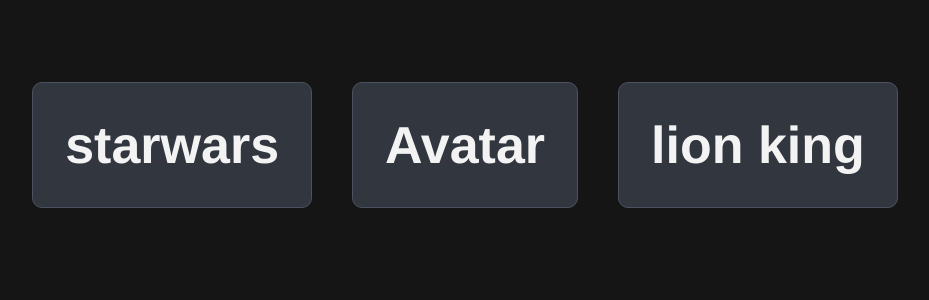
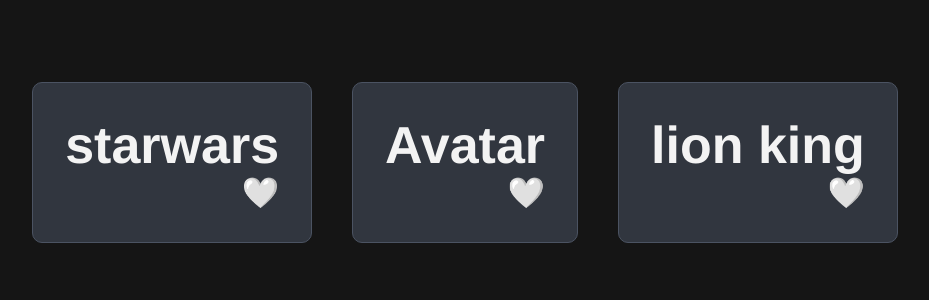
Before and after one commit to abdelelgendy/react-Movie-app, a React (Vite) app in the folder react-app/: page / in a window 1280 px wide. Shown: the top 300 px of the page, without its empty margins (175-1104 px from the left). Built offline with nearby package versions, Linux system fonts and the light colour scheme.

Commit message:
sue state for liking movie
- when the like button is pressed it will switch to 'liked'
- the hasliked state will be switched from false to true
- if the movie is liked the onlick will auto toggle beetwen like and liked based on if its liked or not liked

```diff
--- a/react-app/src/App.jsx
+++ b/react-app/src/App.jsx
@@ -2,16 +2,22 @@
 import './App.css'
 
 const Card=({title})=>{
+
+  const [hasLiked, setHasLiked] =useState(false);
+
+
   return(
     <div className='card'>
       <h2>{title}</h2>
+
+      <button onClick={()=>setHasLiked(!hasLiked)}>
+       {hasLiked ? '❤️' : '🤍'}
+      </button>
     </div>
   )
 }
 
 const App=()=>{
-
-  const [] =useState()
 
   return(
     <div className='card-container'>
--- a/react-app/src/index.css
+++ b/react-app/src/index.css
@@ -31,3 +31,12 @@
   border-radius: 10px;
   min-height: 100px;
 }
+
+button{
+  border: none;
+  font-size: 30px;
+  background-color : transparent;
+width: 100%;
+text-align: right;
+cursor: pointer;
+}
```
